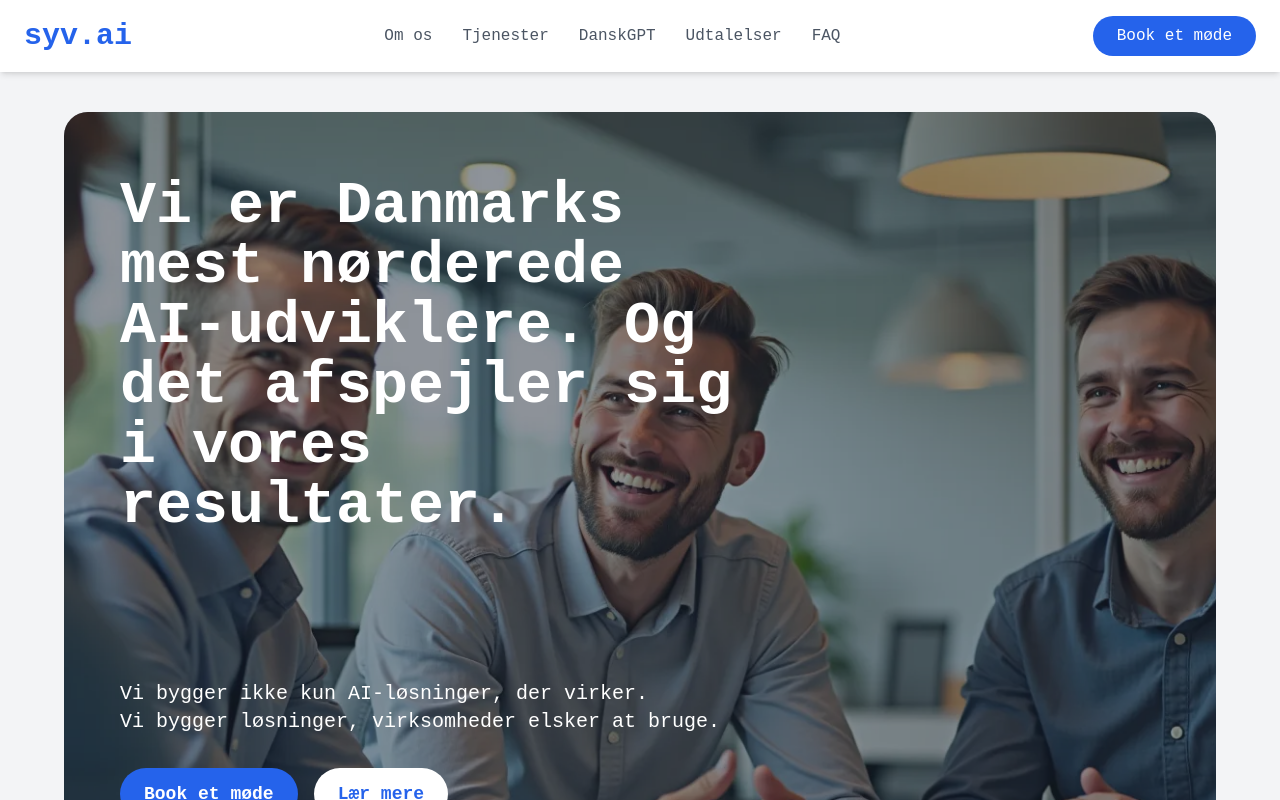
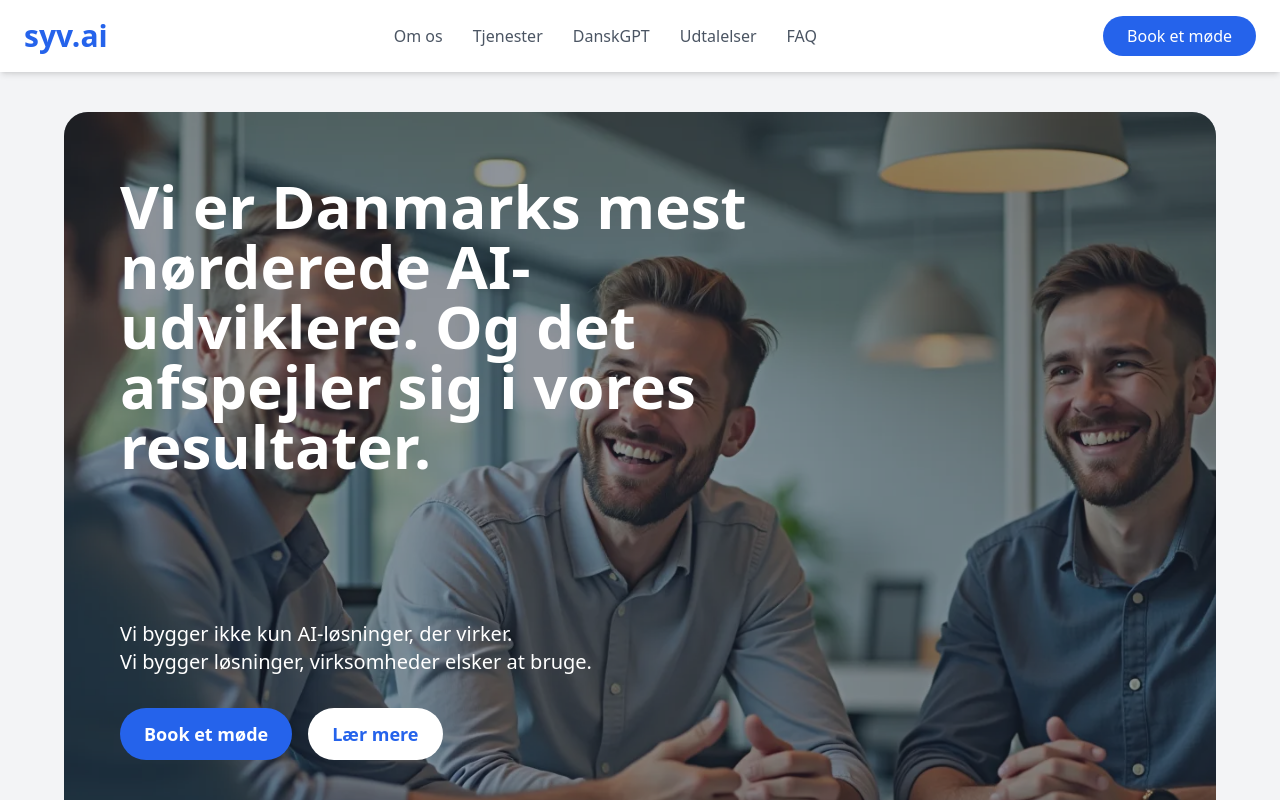
Before and after one commit to mhenrichsen/syv-ai-website, a React (Create React App) app: page / in a window 1280 px wide. Shown: the top 800 px of the page. Built offline with nearby package versions, Linux system fonts and the light colour scheme.

Commit message:
Update App.css

```diff
--- a/src/App.css
+++ b/src/App.css
@@ -3,9 +3,7 @@
 .App {
   text-align: center;
 }
-body {
-  font-family: 'IBM Plex Mono', monospace;
-}
+
 .App-logo {
   height: 40vmin;
   pointer-events: none;
```
